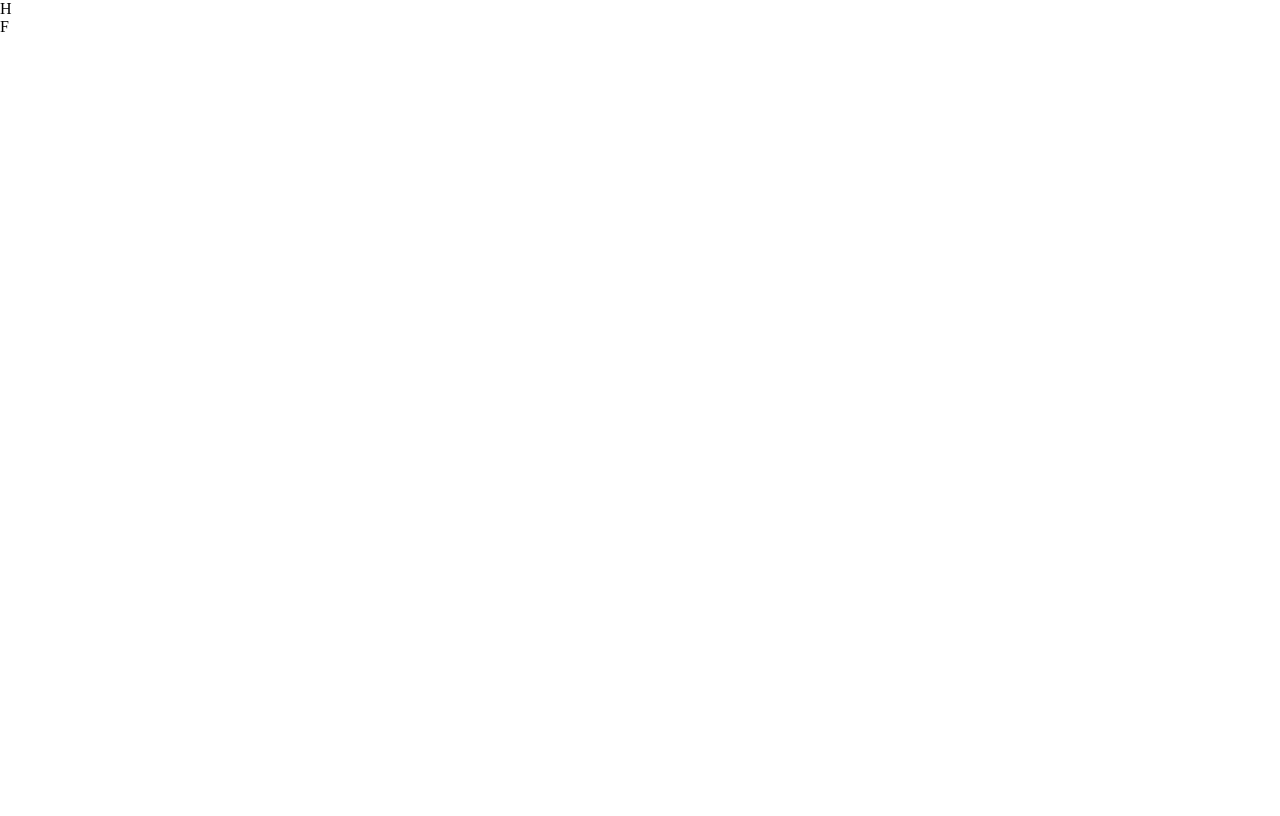
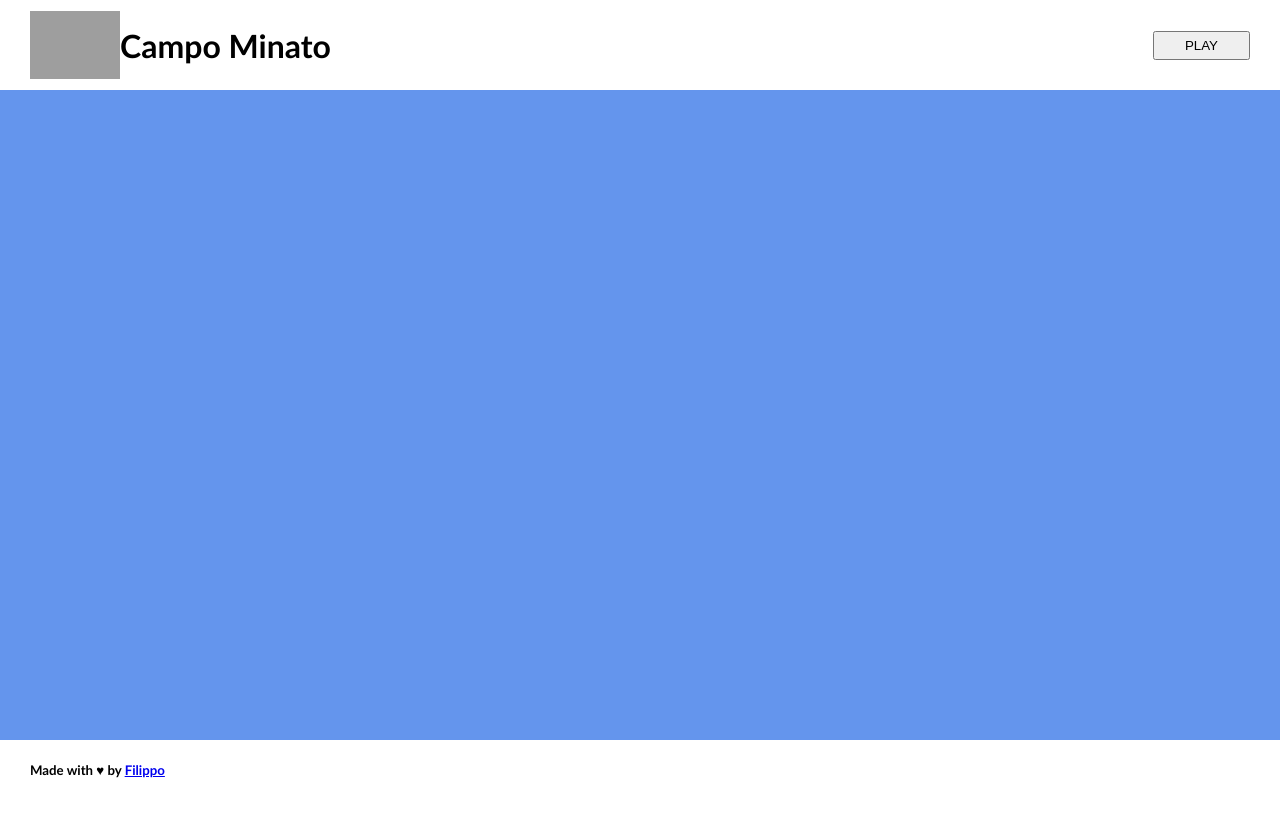
Before and after one commit to FilippoToffoletto/js-campominato-grid, a plain HTML site: page index.html in a window 1280 px wide. Drawn offline with Linux system fonts and the light colour scheme; grey boxes are pictures that could not be loaded.

Commit message:
[add]style

```diff
--- a/css/style.css
+++ b/css/style.css
@@ -3,3 +3,78 @@
     padding: 0;
     box-sizing: border-box;
 }
+body{
+    font-family: 'Gill Sans', 'Gill Sans MT', Calibri, 'Trebuchet MS', sans-serif;
+}
+
+img{
+    width: 100%;
+}
+
+
+.ft-container{
+    padding: 0px 30px;
+    display: flex;
+    align-items: center;
+}
+
+/* HEADER */
+header .ft-container{
+    height: 90px;
+    width: 100%;
+    background-color: white;
+    justify-content: space-between;
+}
+
+header .ft-container .logo{
+    display: flex;
+    justify-content: center;
+    align-items: center;
+}
+header .logo img{
+    width: 90px;
+}
+header h1{
+    display: inline-block;
+}
+header .menu-right button{
+    padding: 5px 30px;
+}
+
+/* MAIN */
+main{
+    height: calc(100vh - 150px);
+    background-color: cornflowerblue;
+}
+
+.main-wrapper{
+    display: flex;
+    justify-content: center;
+    align-items: center;
+    height: 100vh;
+}
+
+.container{
+    display: flex;
+    flex-wrap: wrap;
+    align-content: flex-start;
+    width: 600px;
+    height: 600px;
+}
+
+.square{
+    display: flex;
+    align-items: center;
+    justify-content: center;
+    width: calc(100% / 10);
+    height: calc(100% / 10);
+    border: 2px solid white;
+    cursor: pointer;
+}
+
+/* FOOTER */
+footer .ft-container{
+    height: 60px;
+    width: 100%;
+    align-items: center;
+}
--- a/index.html
+++ b/index.html
@@ -12,21 +12,31 @@
 <body>
 
     <header>
-        H
+        <div class="ft-container">
+            <div class="logo">
+                <img src="https://d92mrp7hetgfk.cloudfront.net/images/sites/misc/Boolean/original.png?1623187562" alt="logo">
+                <h1>Campo Minato</h1>
+            </div>
+            <div class="menu-right">
+                <button id="play">PLAY</button>
+            </div>
+        </div>
     </header>
 
     <main>
         <div class="main-wrapper">
             <div class="container">
-                <div class="square">
 
-                </div>
+                <!-- <div class="square"></div> -->
+
             </div>
         </div>
     </main>
 
     <footer>
-        F
+        <div class="ft-container">
+            <h5>Made with &hearts; by <a href="#">Filippo</a></h5>
+        </div>
     </footer>
 
     <script src="js/script.js"></script>
```
